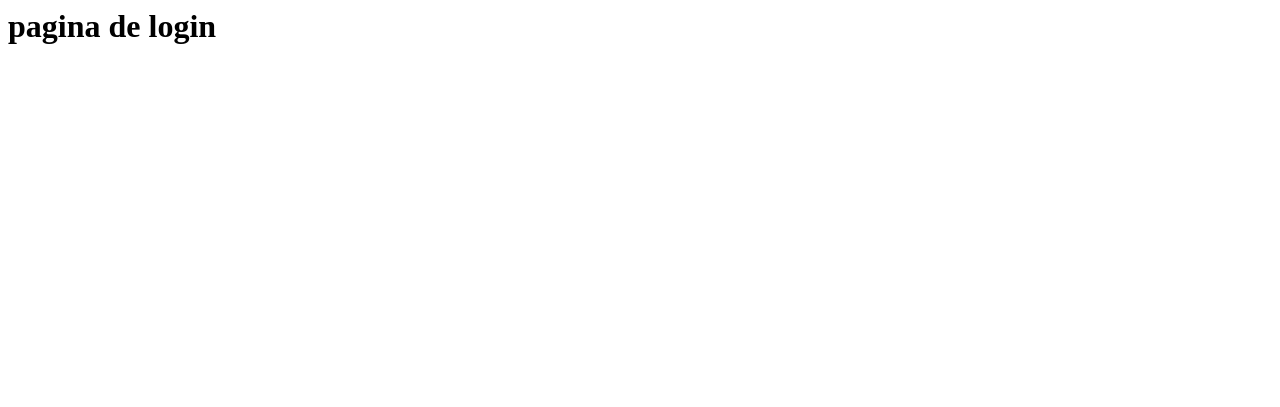
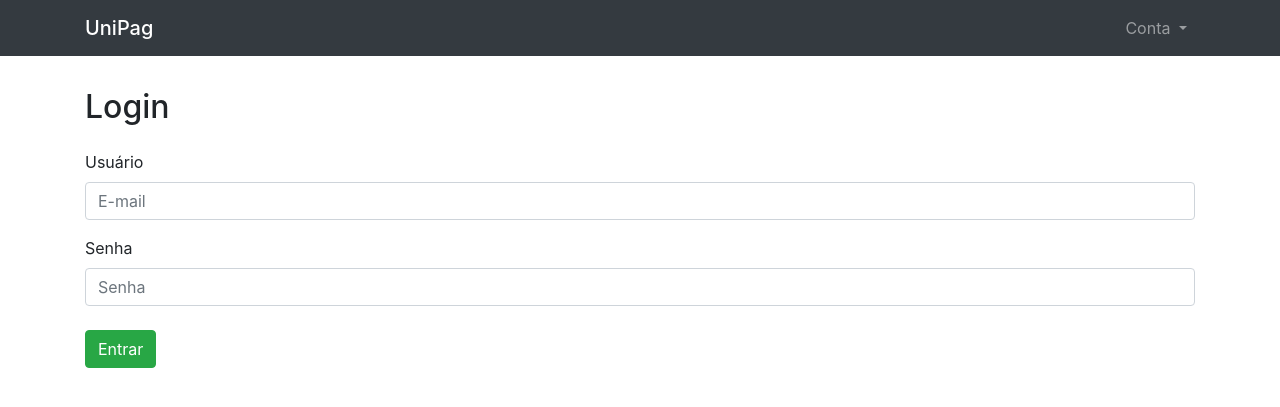
Before and after one commit to OGustavo-Silva/unipag, a Django app: page /login/ in a window 1280 px wide. Shown: the top 407 px of the page. Run offline with Django 3.2, Linux system fonts and the light colour scheme; some libraries are stand-ins or nearby versions.

Commit message:
login implementado

```diff
--- a/base/templates/base/index.html
+++ b/base/templates/base/index.html
@@ -4,7 +4,7 @@
 
 {%block content %}
 
-
+{{logado}}
       <!-- Main jumbotron for a primary marketing message or call to action -->
 
 
--- a/login/templates/login/index.html
+++ /dev/null
@@ -1 +0,0 @@
-<h1>pagina de login</h1>
--- /dev/null
+++ b/login/templates/login/logar.html
@@ -0,0 +1,30 @@
+{%extends 'base/base.html' %}
+
+{%block title %} Login - UniPag {% endblock %}
+
+{%block content %}
+
+
+<div class="container mt-4 pt-2">
+    <form action="{% url 'login:logar' %}" method="post">{% csrf_token %}
+      {% if error_message %} <p>{{error_message}}</p> {% endif %}
+      <h2>Login</h2>
+      <div class="form-group pt-3">
+        <label for="email">Usuário</label>
+        <input type="email" class="form-control" id="email" name="email" placeholder="E-mail">
+      </div>
+
+      <div class="form-group">
+        <label for="senha">Senha</label>
+        <input type="password" class="form-control" id="senha" name="senha" placeholder="Senha">
+      </div>
+
+      <div class="form-group pt-2">
+        <button  type="submit" class="btn btn-success">Entrar</button>
+      </div>
+
+    </form>
+  </div>
+
+
+{% endblock %}
--- a/login/urls.py
+++ b/login/urls.py
@@ -4,5 +4,5 @@ from . import views
 
 app_name= 'login'
 urlpatterns = [
-    path('', views.IndexView.as_view(), name='index'),
+    path('', views.LogarView.as_view(), name='logar'),
 ]
--- a/login/views.py
+++ b/login/views.py
@@ -5,6 +5,23 @@ from django.http import HttpResponseRedirect, HttpResponse
 from base.models import Cliente, Consumidor
 
 
-class IndexView(generic.View):
+class LogarView(generic.View):
+    def post(self, request):
+        form_email = request.POST['email']
+        form_senha = request.POST['senha']
+
+        logado = False
+        #Tenta logar como cliente caso nao consiga tenta logar como consumidor
+        try:
+            logado = Cliente.objects.get(email=form_email, senha=form_senha)
+        except:
+            try:
+                logado = Consumidor.objects.get(email=form_email, senha=form_senha)
+            except:
+                #Se nao conseguir logar, retorna a pagina de login e exibi uma error message
+                return render(request, 'login/logar.html', {'error_message': 'Login inválido. Tente novamente'})
+        context = {'logado': logado}
+        return render(request, 'base/index.html', context)
+
     def get(self, request):
-        return render(request, 'login/index.html', {})
+        return render(request, 'login/logar.html', {})
```
Also changed, not shown: login/forms.py (added, +8 -0 lines).
